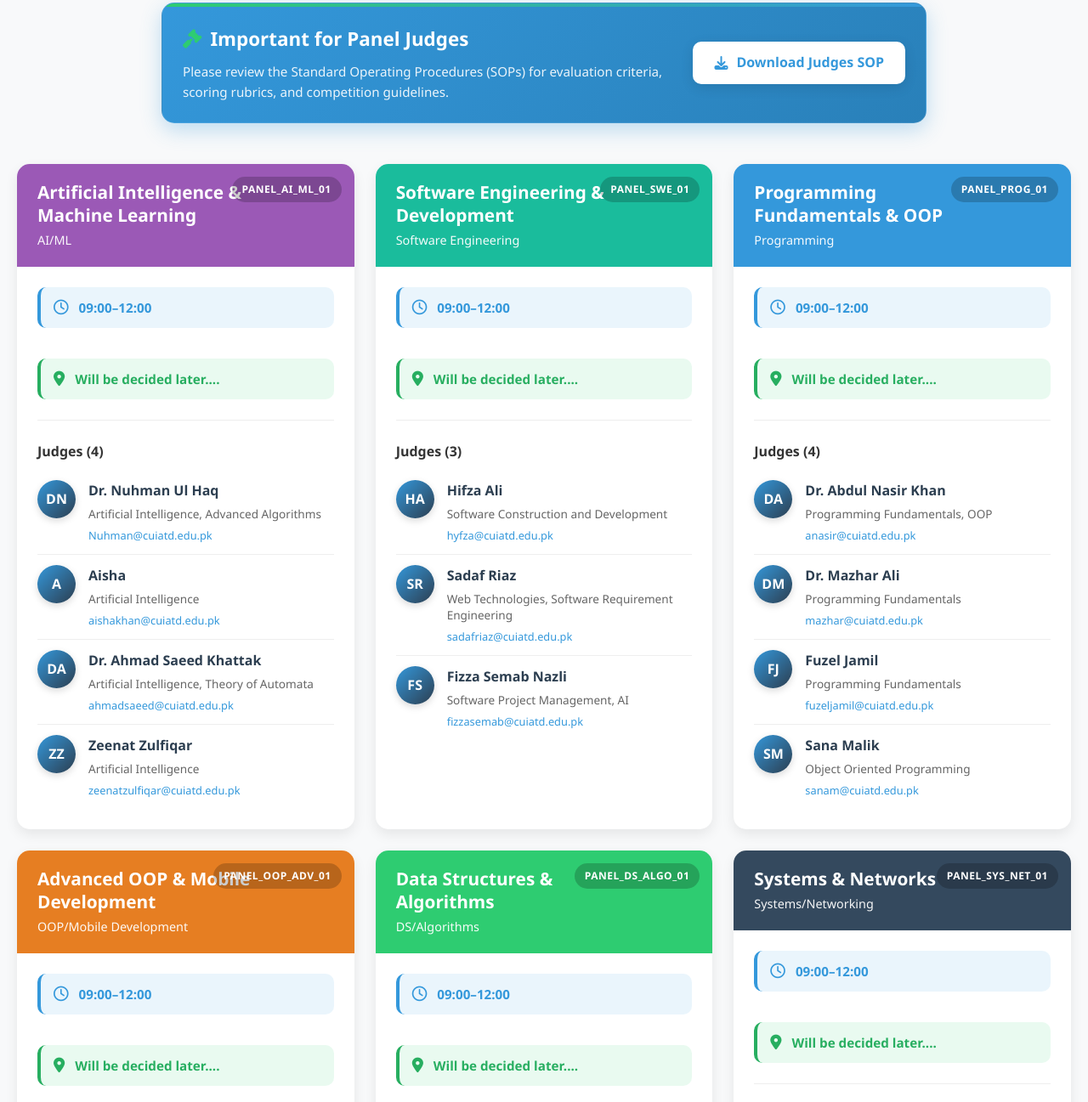
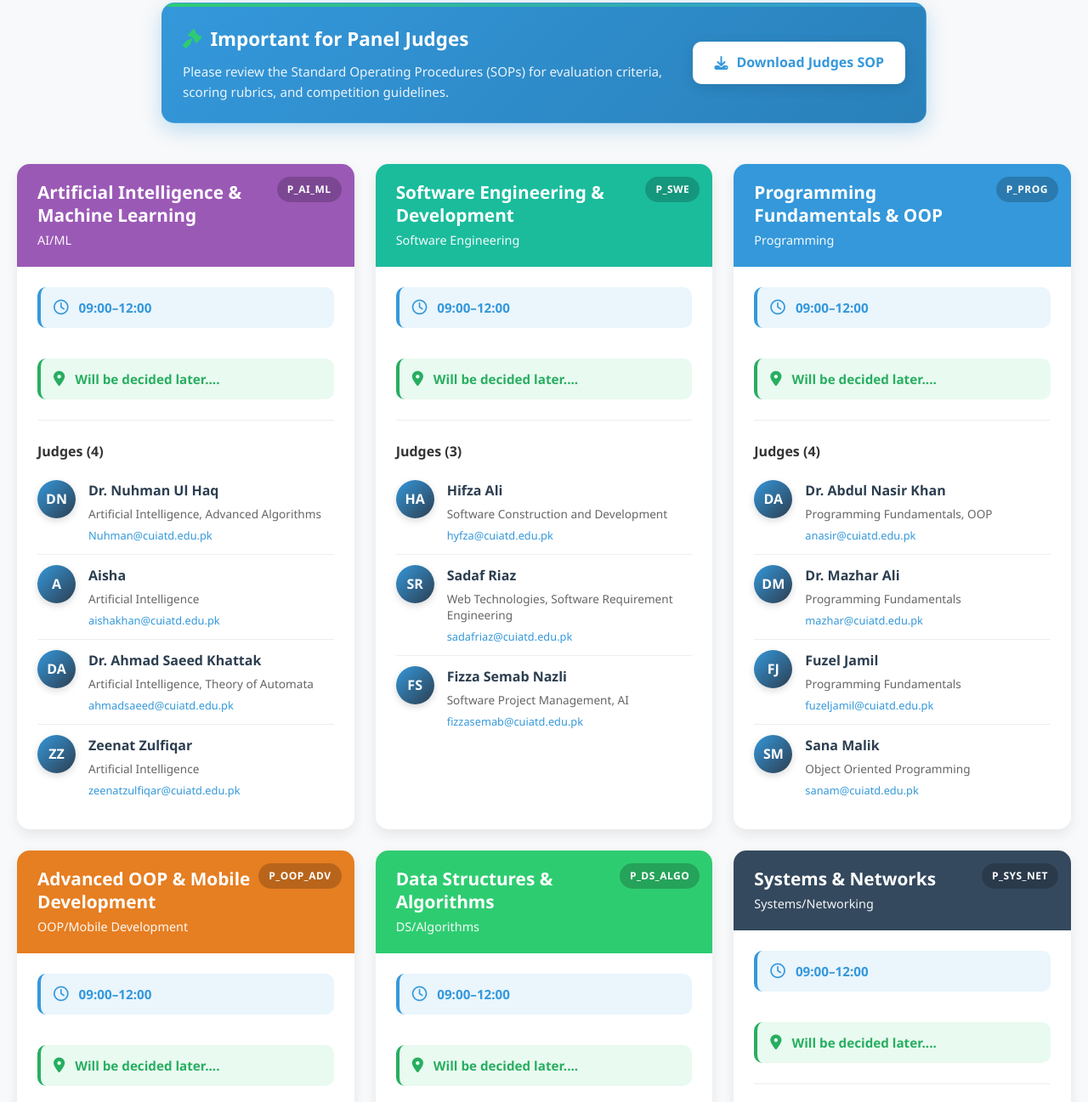
Before and after one commit to Ibtisam/ispc_fall_25, a plain HTML site: page index.html in a window 1280 px wide. Shown: the part 988-2285 px from the top of the page at 85% size. Drawn offline with Linux system fonts and the light colour scheme.

Commit message:
Rename panel IDs for consistency

```diff
--- a/index.html
+++ b/index.html
@@ -1500,7 +1500,7 @@
         },
         panels: [
           {
-            panel_id: "PANEL_AI_ML_01",
+            panel_id: "P_AI_ML",
             panel_name: "Artificial Intelligence & Machine Learning",
             domain: "AI/ML",
             time_slot: "09:00–12:00",
@@ -1529,7 +1529,7 @@
             ],
           },
           {
-            panel_id: "PANEL_SWE_01",
+            panel_id: "P_SWE",
             panel_name: "Software Engineering & Development",
             domain: "Software Engineering",
             time_slot: "09:00–12:00",
@@ -1553,7 +1553,7 @@
             ],
           },
           {
-            panel_id: "PANEL_PROG_01",
+            panel_id: "P_PROG",
             panel_name: "Programming Fundamentals & OOP",
             domain: "Programming",
             time_slot: "09:00–12:00",
@@ -1582,7 +1582,7 @@
             ],
           },
           {
-            panel_id: "PANEL_OOP_ADV_01",
+            panel_id: "P_OOP_ADV",
             panel_name: "Advanced OOP & Mobile Development",
             domain: "OOP/Mobile Development",
             time_slot: "09:00–12:00",
@@ -1611,7 +1611,7 @@
             ],
           },
           {
-            panel_id: "PANEL_DS_ALGO_01",
+            panel_id: "P_DS_ALGO",
             panel_name: "Data Structures & Algorithms",
             domain: "DS/Algorithms",
             time_slot: "09:00–12:00",
@@ -1640,7 +1640,7 @@
             ],
           },
           {
-            panel_id: "PANEL_SYS_NET_01",
+            panel_id: "P_SYS_NET",
             panel_name: "Systems & Networks",
             domain: "Systems/Networking",
             time_slot: "09:00–12:00",
@@ -1669,7 +1669,7 @@
             ],
           },
           {
-            panel_id: "PANEL_SECURITY_01",
+            panel_id: "P_SEC",
             panel_name: "Security & Databases",
             domain: "Security/Databases",
             time_slot: "09:00–12:00",
@@ -1693,7 +1693,7 @@
             ],
           },
           {
-            panel_id: "PANEL_AUTOMATA_HCI_01",
+            panel_id: "P_AUTO_HCI",
             panel_name: "Automata Theory & HCI",
             domain: "Automata/HCI",
             time_slot: "09:00–12:00",
```
